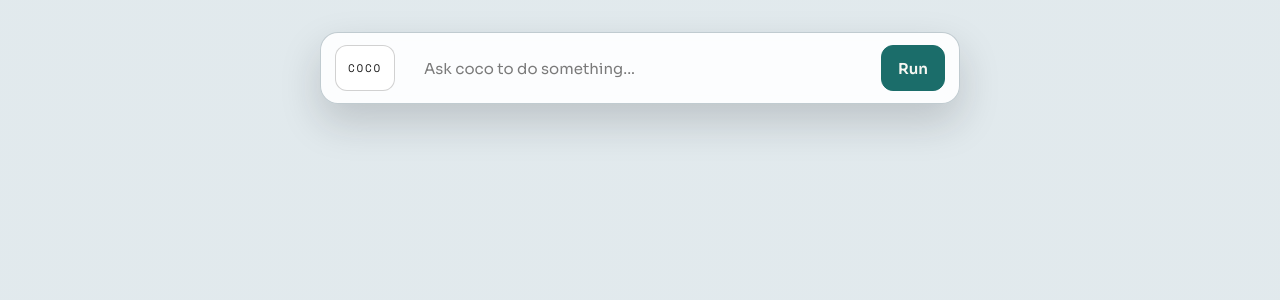
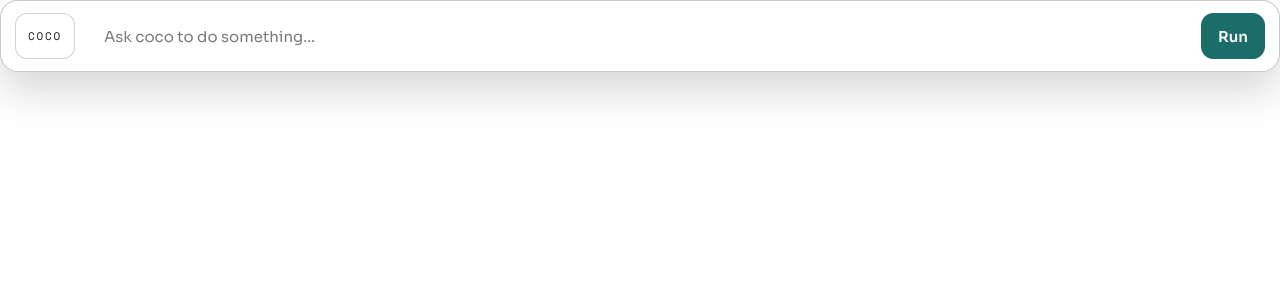
Before and after one commit to saribmah/cocommand, a React (Vite) app in the folder apps/desktop-tauri/: page / in a window 1280 px wide. Shown: the top 300 px of the page. Built offline with nearby package versions, Linux system fonts and the light colour scheme.

Commit message:
fix styling

```diff
--- a/apps/desktop-tauri/src/App.css
+++ b/apps/desktop-tauri/src/App.css
@@ -36,22 +36,16 @@ body {
   display: flex;
   flex-direction: column;
   align-items: center;
-  padding: 32px 24px 24px;
-  gap: 16px;
-  background: radial-gradient(420px 120px at 50% -20%, rgba(255, 255, 255, 0.8) 0%, rgba(232, 239, 242, 0.9) 45%, rgba(222, 231, 235, 0.9) 100%);
-}
-
-.container:has(.panel),
-.container:has(.history),
-.container:has(.result) {
-  padding-bottom: 28px;
+  padding: 0;
+  gap: 12px;
+  background: transparent;
 }
 
 .command {
   display: grid;
   grid-template-columns: auto 1fr auto;
   gap: 12px;
-  width: min(640px, 100%);
+  width: 100%;
   padding: 12px 14px;
   border-radius: 18px;
   background: rgba(255, 255, 255, 0.9);
@@ -112,7 +106,7 @@ input:focus {
 }
 
 .panel {
-  width: min(640px, 100%);
+  width: 100%;
   background: #ffffff;
   border-radius: 18px;
   border: 1px solid #d8e1e4;
@@ -188,7 +182,7 @@ input:focus {
 }
 
 .history {
-  width: min(640px, 100%);
+  width: 100%;
   display: grid;
   gap: 8px;
   animation: fadeInUp 0.18s ease;
@@ -223,7 +217,7 @@ input:focus {
 }
 
 .result {
-  width: min(640px, 100%);
+  width: 100%;
   padding: 16px 18px;
   border-radius: 16px;
   background: #fff8ee;
```
